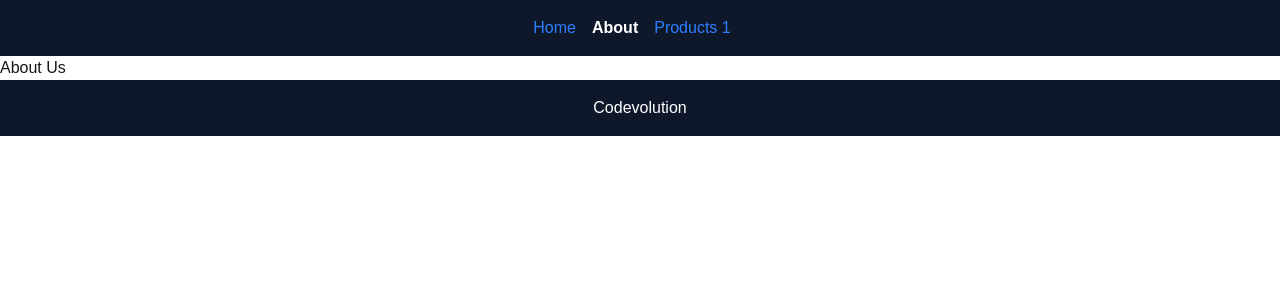
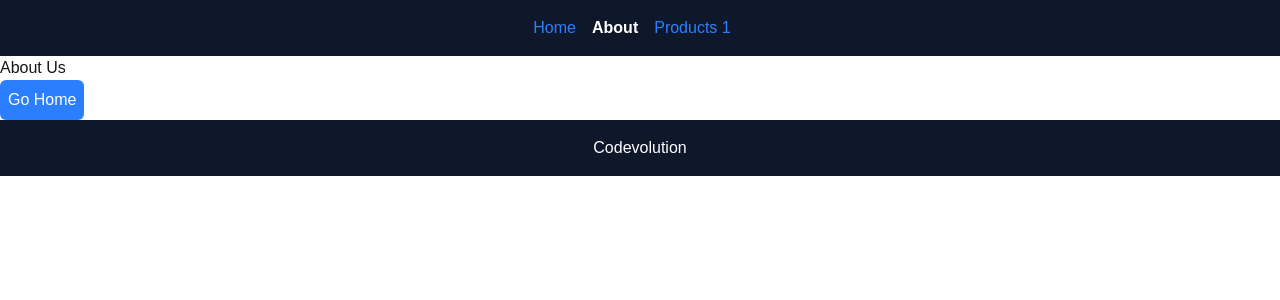
Before and after one commit to nadineanareta/nextjs, a Next.js app in the folder my-app/: page /about in a window 1280 px wide. Shown: the top 300 px of the page. Built offline with nearby package versions, Linux system fonts and the light colour scheme.

Commit message:
ui: routing using button

```diff
--- a/my-app/src/app/about/page.tsx
+++ b/my-app/src/app/about/page.tsx
@@ -1,3 +1,12 @@
+"use client"
+import { useRouter } from "next/navigation";
+
 export default function About() {
-    return <h1>About Us</h1>;
+    const router = useRouter();
+    return (
+        <div>
+            <h1>About Us</h1>
+            <button onClick={() => router.push("/")} className="bg-blue-500 text-white p-2 rounded-md">Go Home</button>
+        </div>
+    );
 }
```
